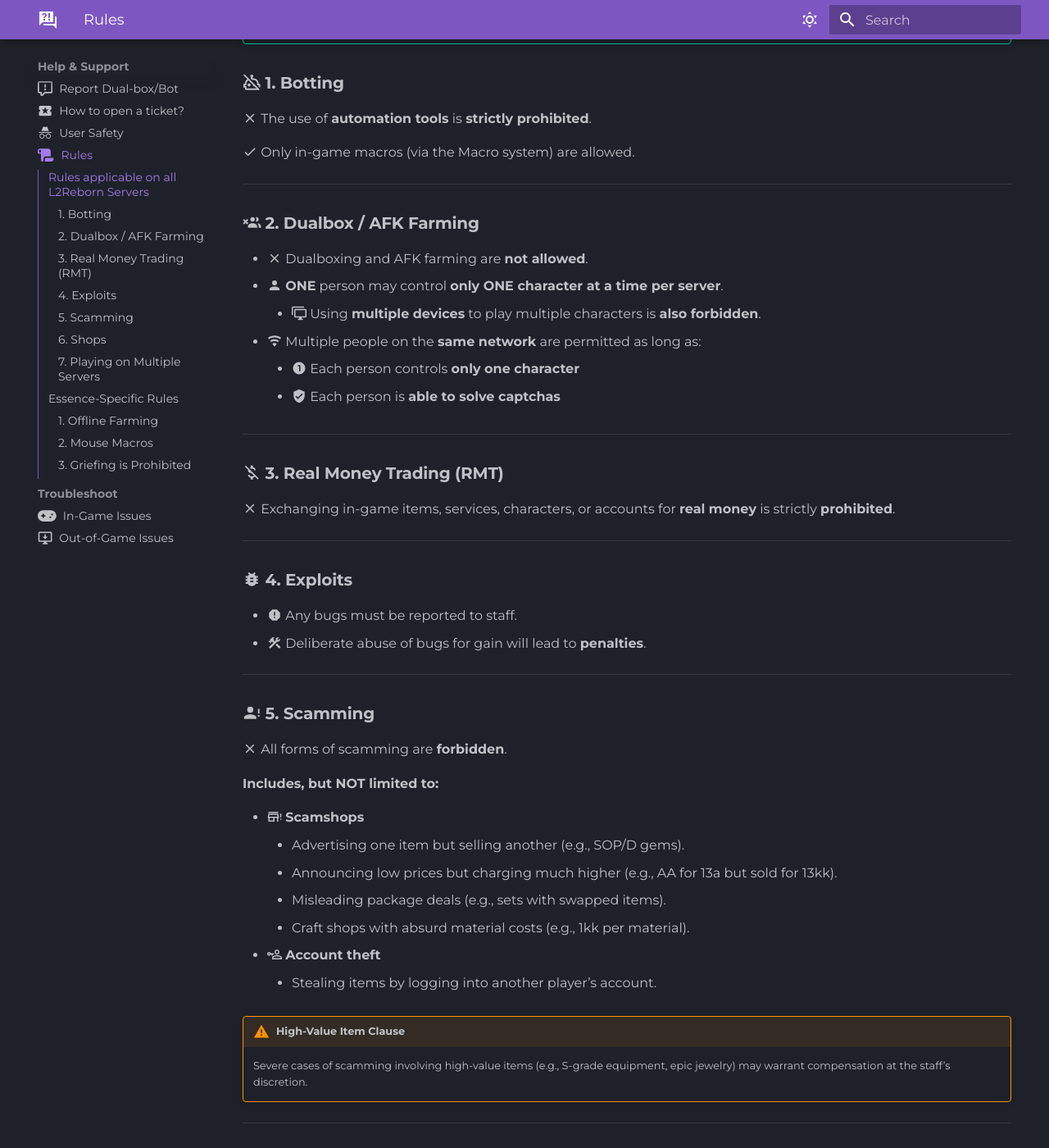
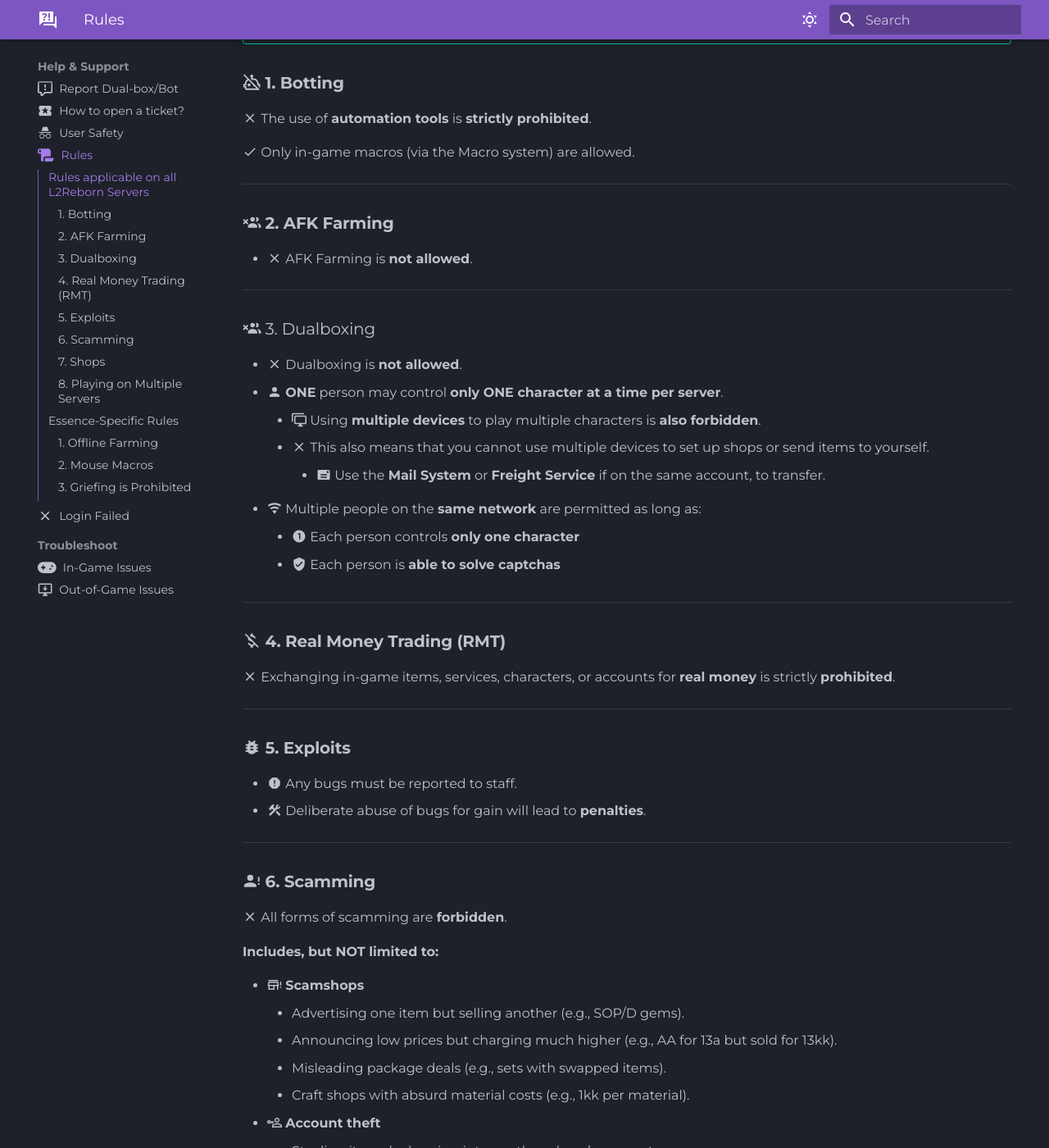
Before and after one commit to tab1-web/faq, an MkDocs documentation site: the page built from docs/General/Security/UserSafety/rules.md, in a window 1280 px wide and 1400 px high, scrolled down 388 px. Shown: the whole window at 82% size. Built offline with MkDocs 1.6.1 and Material for MkDocs 9.7.7, drawn with Linux system fonts in a browser that asks for light colours; some web fonts are replaced; some of the changed text lies outside the part shown.

Commit message:
seperating afk and dualbox rules, also making login failed site

```diff
--- a/docs/General/Security/UserSafety/rules.md
+++ b/docs/General/Security/UserSafety/rules.md
@@ -18,31 +18,38 @@
 
 ---
 
-### :material-account-multiple-remove: **2. Dualbox / AFK Farming**
+### :material-account-multiple-remove: **2. AFK Farming**
+- :material-close: AFK Farming is **not allowed**.
 
-- :material-close: Dualboxing and AFK farming are **not allowed**.
+---
+
+### :material-account-multiple-remove: 3. Dualboxing
+- :material-close: Dualboxing is **not allowed**.
 - :material-account: **ONE** person may control **only ONE character at a time per server**.
     - :material-monitor-multiple: Using **multiple devices** to play multiple characters is **also forbidden**.
+    - :material-close: This also means that you cannot use multiple devices to set up shops or send
+    items to yourself.
+        - :material-mail: Use the **Mail System** or **Freight Service** if on the same account, to transfer.
 - :material-wifi: Multiple people on the **same network** are permitted as long as:
     - :material-numeric-1-circle: Each person controls **only one character**
     - :material-shield-check: Each person is **able to solve captchas**
 
 ---
 
-### :material-currency-usd-off: **3. Real Money Trading (RMT)**
+### :material-currency-usd-off: **4. Real Money Trading (RMT)**
 
 :material-close: Exchanging in-game items, services, characters, or accounts for **real money** is strictly **prohibited**.
 
 ---
 
-### :material-bug: **4. Exploits**
+### :material-bug: **5. Exploits**
 
 - :material-alert-octagon: Any bugs must be reported to staff.
 - :material-hammer-wrench: Deliberate abuse of bugs for gain will lead to **penalties**.
 
 ---
 
-### :material-account-alert: **5. Scamming**
+### :material-account-alert: **6. Scamming**
 
 :material-close: All forms of scamming are **forbidden**.
 
@@ -62,8 +69,8 @@
 
 ---
 
-### :material-storefront-outline: **6. Shops**
-- :fontawesome-solid-scroll: Refer to [Rule 5](#5-scamming) regarding scamshops.
+### :material-storefront-outline: **7. Shops**
+- :fontawesome-solid-scroll: Refer to [Rule 6](#6-scamming) regarding scamshops.
 - :material-numeric-1-circle-outline: Each person is allowed only **ONE offline shop** AND **one per account**:
     - Even if you have multiple accounts, you can only have **1 offline shop maximum** per person.
         - Make sure that if you wish to play on a character, it's **not on the same account** as the offline shop.
@@ -72,7 +79,7 @@
 
 ---
 
-### :material-server: **7. Playing on Multiple Servers**
+### :material-server: **8. Playing on Multiple Servers**
 
 :material-check: You may play on more than one L2Reborn server. However:
 
--- a/mkdocs.yml
+++ b/mkdocs.yml
@@ -18,6 +18,7 @@
     - 'How to open a ticket?': General/Security/UserSafety/ticket.md
     - 'User Safety': General/Security/UserSafety/security.md
     - 'Rules': General/Security/UserSafety/rules.md
+    - 'Login Failed': General/Security/UserSafety/email.md
     - 'Troubleshoot':
       - 'In-Game Issues': General/TechnicalIssues/inside.md
       - 'Out-of-Game Issues': General/TechnicalIssues/outside.md
```
Also changed, not shown: docs/General/Security/UserSafety/email.md (added, +82 -0 lines).
